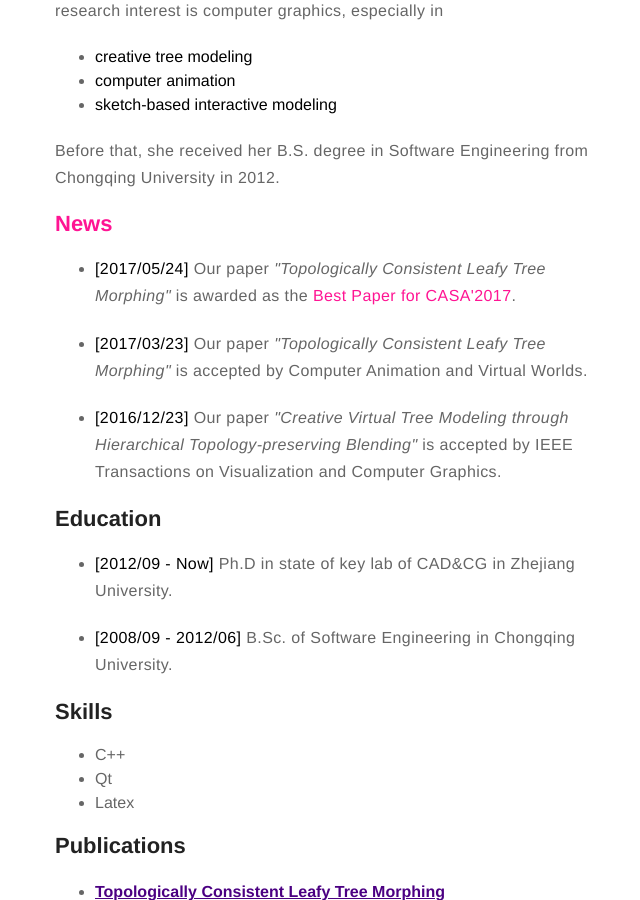
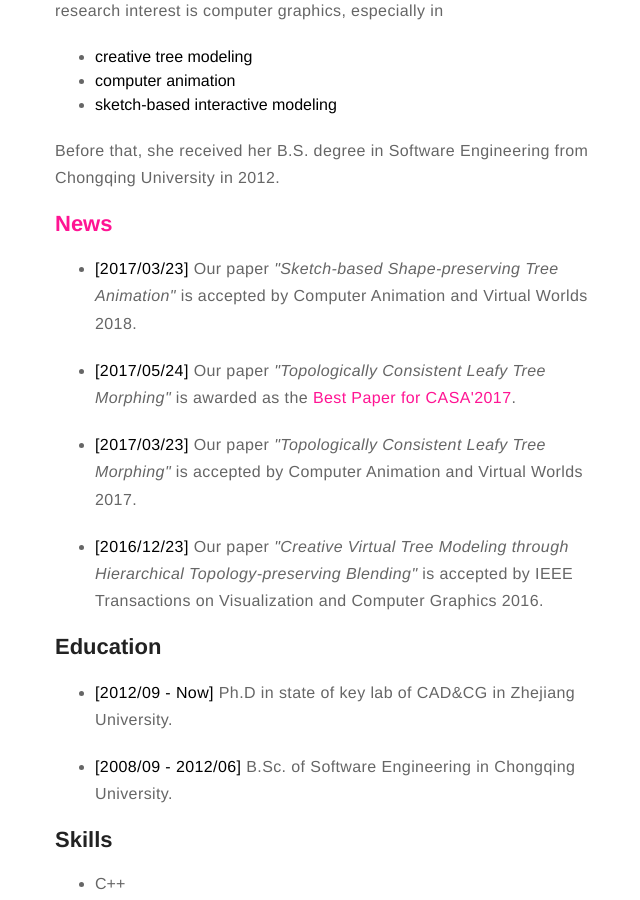
Before and after one commit to catherineytw/YutongWang, a Jekyll site: the page built from about.md, in a window 1280 px wide and 900 px high, scrolled down 482 px. Shown: the whole window, without its empty margins (305-945 px from the left). Built offline with Jekyll 4.4.1, drawn with Linux system fonts in a browser that asks for light colours.

Commit message:
add paper "Sketch-based Shape preserving Tree Animation"

```diff
--- a/about.md
+++ b/about.md
@@ -30,11 +30,13 @@ layout: page
 
 <h2><font color="#FF1493">News</font></h2>
 <ul>
+	<li><p><font color="black">[2017/03/23]</font> Our paper <i>"Sketch-based Shape-preserving Tree Animation"</i> is accepted by Computer Animation and Virtual Worlds 2018.</p></li>
+
 	<li><p><font color="black">[2017/05/24]</font> Our paper <i>"Topologically Consistent Leafy Tree Morphing"</i> is awarded as the <b><font color="#FF1493">Best Paper for CASA'2017</font></b>.</p></li>
 
-	<li><p><font color="black">[2017/03/23]</font> Our paper <i>"Topologically Consistent Leafy Tree Morphing"</i> is accepted by Computer Animation and Virtual Worlds.</p></li>
+	<li><p><font color="black">[2017/03/23]</font> Our paper <i>"Topologically Consistent Leafy Tree Morphing"</i> is accepted by Computer Animation and Virtual Worlds 2017.</p></li>
 
-	<li><p><font color="black">[2016/12/23]</font> Our paper <i>"Creative Virtual Tree Modeling through Hierarchical Topology-preserving Blending"</i> is accepted by IEEE Transactions on Visualization and Computer Graphics.</p></li>
+	<li><p><font color="black">[2016/12/23]</font> Our paper <i>"Creative Virtual Tree Modeling through Hierarchical Topology-preserving Blending"</i> is accepted by IEEE Transactions on Visualization and Computer Graphics 2016.</p></li>
 
 </ul>
 
```
